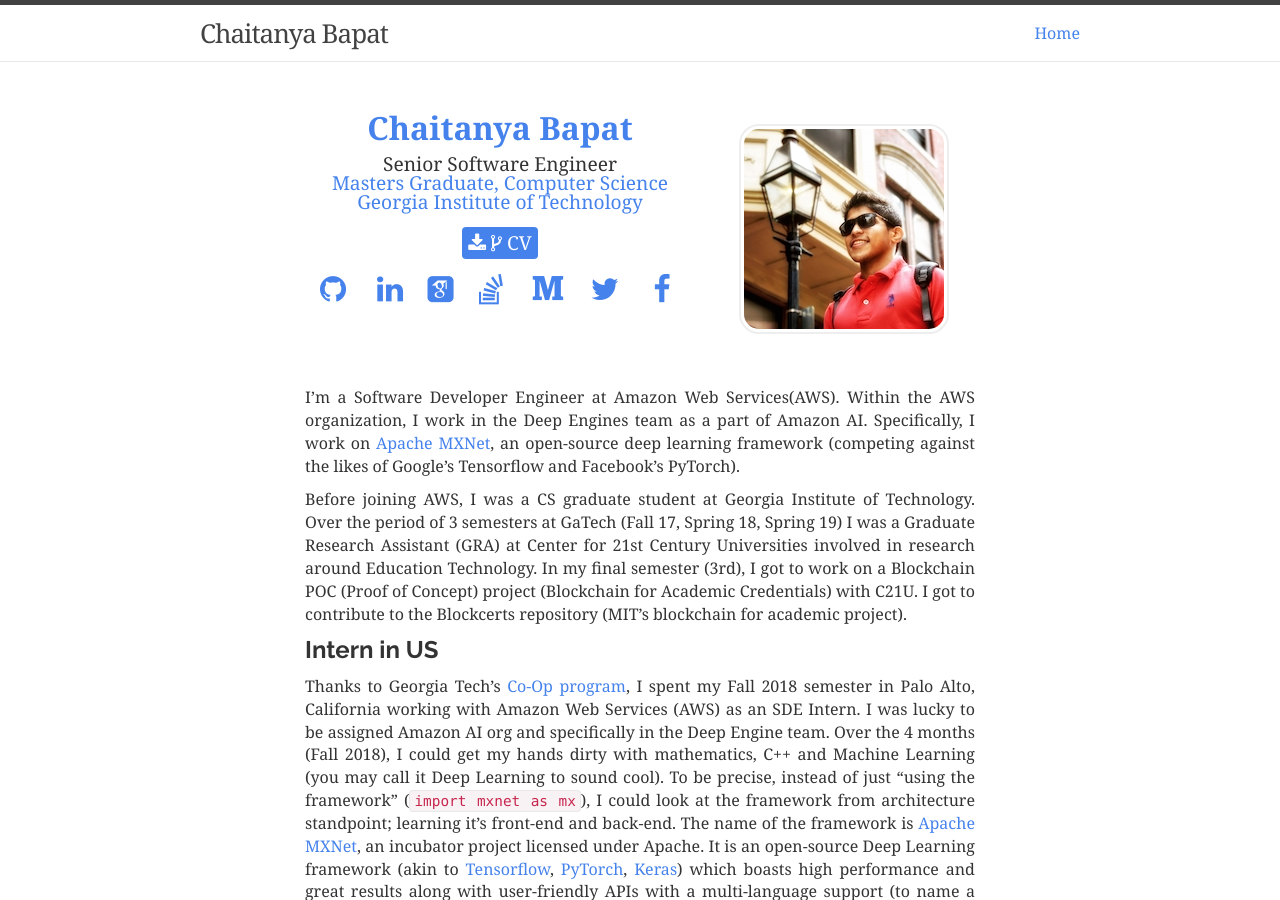
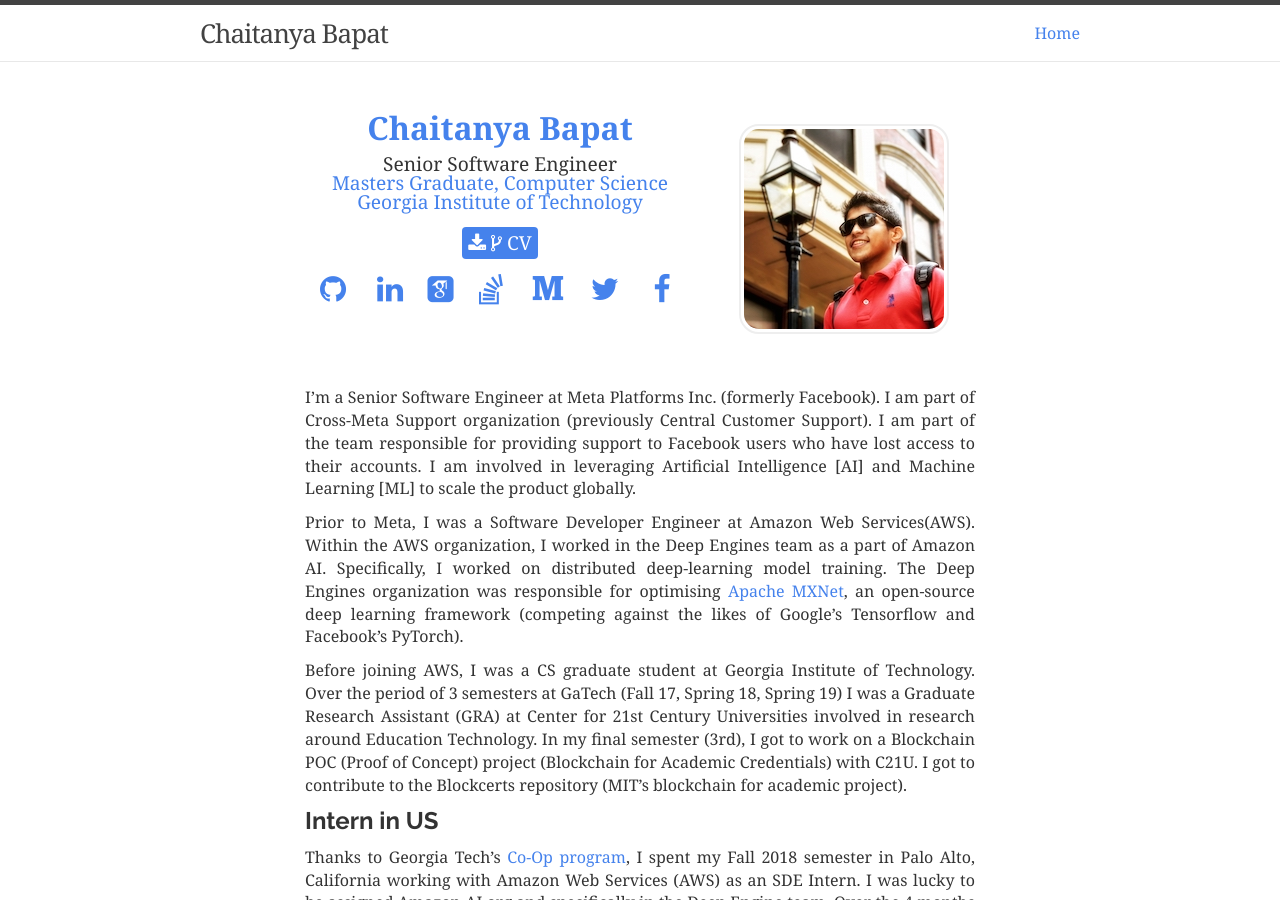
Before and after one commit to ChaiBapchya/ChaiBapchya.github.io, a Jekyll site: the page built from about.md, in a window 1280 px wide and 900 px high. Built offline with Jekyll 4.4.1, drawn with Linux system fonts in a browser that asks for light colours; nearby versions of some CDN libraries; some web fonts are replaced; comment, search, counter and statistics services are not loaded.

Commit message:
Modify context in about cv

```diff
--- a/_includes/cv.md
+++ b/_includes/cv.md
@@ -1,4 +1,6 @@
-I'm a Software Developer Engineer at Amazon Web Services(AWS). Within the AWS organization, I work in the Deep Engines team as a part of Amazon AI. Specifically, I work on [Apache MXNet](https://mxnet.incubator.apache.org/), an open-source deep learning framework (competing against the likes of Google's Tensorflow and Facebook's PyTorch).
+I'm a Senior Software Engineer at Meta Platforms Inc. (formerly Facebook). I am part of Cross-Meta Support organization (previously Central Customer Support). I am part of the team responsible for providing support to Facebook users who have lost access to their accounts. I am involved in leveraging Artificial Intelligence [AI] and Machine Learning [ML] to scale the product globally.
+
+Prior to Meta, I was a Software Developer Engineer at Amazon Web Services(AWS). Within the AWS organization, I worked in the Deep Engines team as a part of Amazon AI. Specifically, I worked on distributed deep-learning model training. The Deep Engines organization was responsible for optimising [Apache MXNet](https://mxnet.incubator.apache.org/), an open-source deep learning framework (competing against the likes of Google's Tensorflow and Facebook's PyTorch).
 
 Before joining AWS, I was a CS graduate student at Georgia Institute of Technology. Over the period of 3 semesters at GaTech (Fall 17, Spring 18, Spring 19) I was a Graduate Research Assistant (GRA) at Center for 21st Century Universities involved in research around Education Technology. In my final semester (3rd), I got to work on a Blockchain POC (Proof of Concept) project (Blockchain for Academic Credentials) with C21U. I got to contribute to the Blockcerts repository (MIT's blockchain for academic project).
 
```
